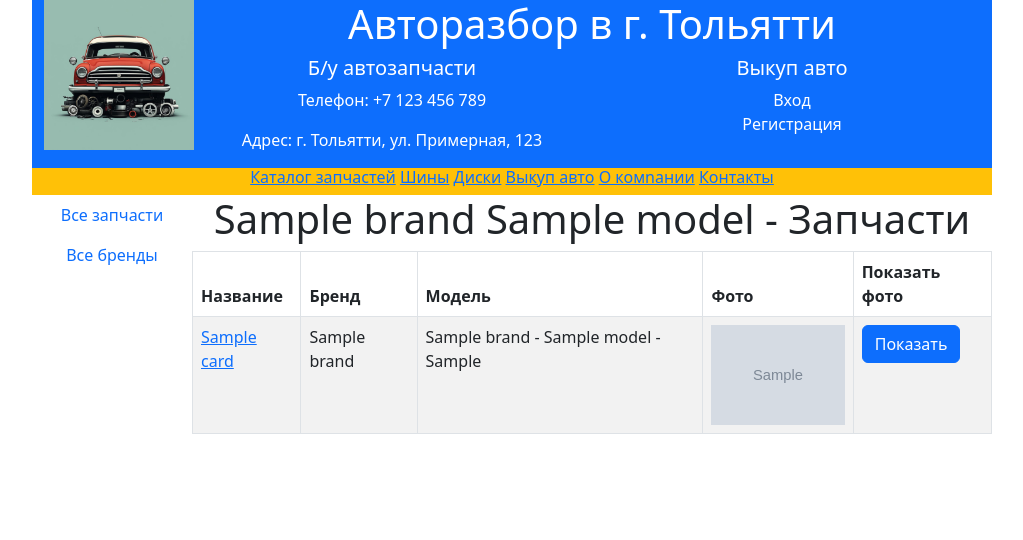
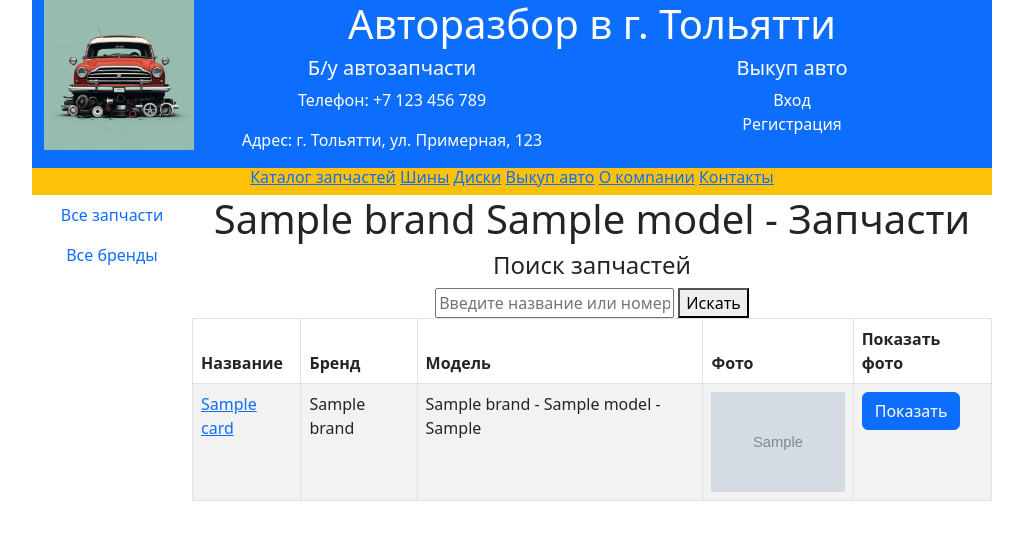
Before and after one commit to TOP-Python321/Moor_Diploma, a Django app: template spare_parts/templates/catalog/model_parts.html in a window 1280 px wide. Shown: the top 540 px of the page, without its empty margins (128-1151 px from the left). Run offline with Django 4.2, Linux system fonts and the light colour scheme; tables that the repository leaves empty hold one stand-in row (values such as "Sample post"); the template is opened without the code that fills it: values that come from a table or form of the project are taken from there, most other values are stand-ins (such as "Sample title", 1, 10 or a date in 2020); grey boxes marked "Sample" are stand-in pictures; some libraries are stand-ins or nearby versions.

Commit message:
Добавление поля для поиска

```diff
--- a/spare_parts/templates/catalog/model_parts.html
+++ b/spare_parts/templates/catalog/model_parts.html
@@ -1,6 +1,11 @@
 {% extends "catalog/base.html" %}
 {% block content %}
     <h1>{{ brand.brand_name }} {{ model.model_name }} - Запчасти</h1>
+    <h4>Поиск запчастей</h4>
+        <form method="GET" action="{% url 'search-parts' %}">
+            <input type="text" name="query" placeholder="Введите название или номер запчасти">
+            <button type="submit">Искать</button>
+        </form>
     {% if spare_parts %}
         <table class="table table-striped table-bordered text-start">
             <thead>
@@ -15,7 +20,7 @@
             <tbody>
         {% for spare in spare_parts %}
                 <tr>
-                    <td><a href=" {{ spare.id }} ">{{ spare.title }} </a></td>
+                    <td><a href="{% url 'spare-detail' spare.id %}">{{ spare.title }}</a></td>
                     <td>{{ spare.brand_id }}</td>
                     <td>{{ spare.product_model_id }}</td>
                     <td><img src="{{ spare.photos.first.photo.url }}" alt="{{ photo.product_card_id.title }} {{ photo.product_card_id.detail_number }}"
```
